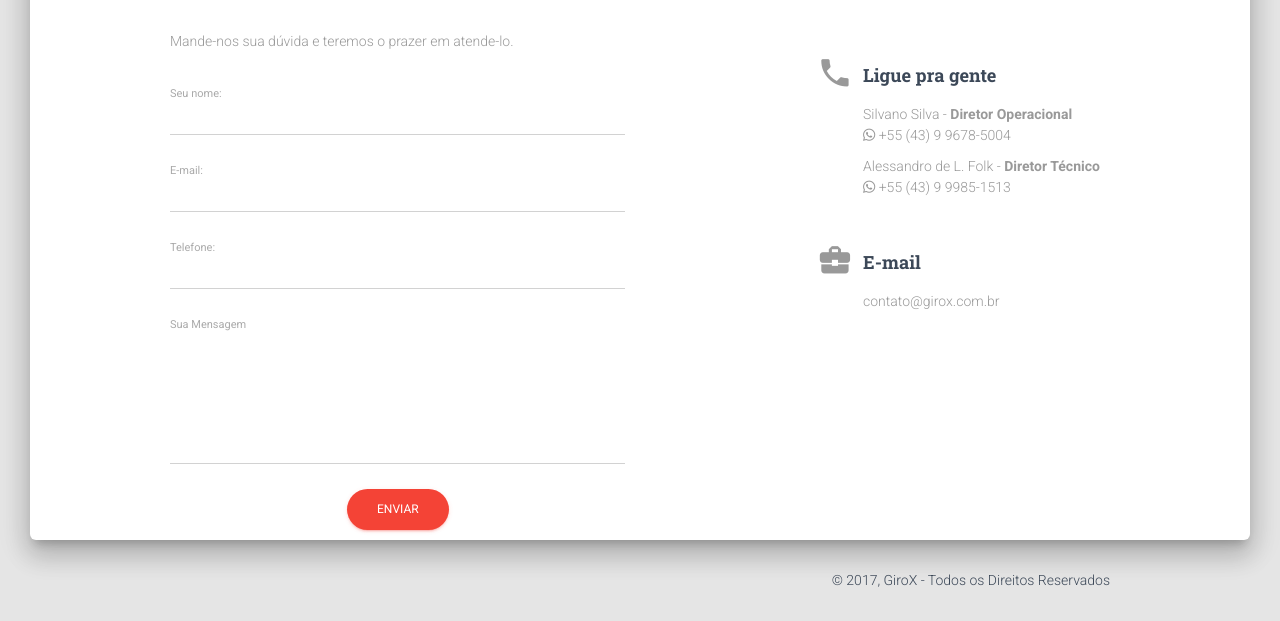
After one commit to sandrofolk/girox, a Django app: page /contato in a window 1280 px wide. The commit adds this page. Shown: the part 454-1075 px from the top of the page. Run offline with Django 3.2, Linux system fonts and the light colour scheme; parts of the project's set-up code (start-up, migrations or seed data) failed here and were passed over; some libraries are stand-ins or nearby versions.

Commit message:
page contact

```diff
--- a/girox/frontend/templates/frontend/base.html
+++ b/girox/frontend/templates/frontend/base.html
@@ -78,6 +78,11 @@
                         Eventos
                     </a>
                 </li>
+                <!-- <li>
+                    <a href="{% url 'contact' %}">
+                        Contato
+                    </a>
+                </li> -->
                 <li>
 					<a rel="tooltip" title="Curta-nos no Facebook" data-placement="bottom"
                        href="https://www.facebook.com/giroxesportes" target="_blank"
@@ -86,10 +91,24 @@
 					</a>
 				</li>
                 <li>
+					<a rel="tooltip" title="Siga-nos no Instagram" data-placement="bottom"
+                       href="https://www.instagram.com/giroxesportes/" target="_blank"
+                       class="btn btn-white btn-simple btn-just-icon">
+						<i class="fa fa-instagram"></i>
+					</a>
+				</li>
+                <li>
 					<a rel="tooltip" title="Siga-nos no Twitter" data-placement="bottom"
                        href="https://twitter.com/giroxesportes" target="_blank"
                        class="btn btn-white btn-simple btn-just-icon">
 						<i class="fa fa-twitter-square"></i>
+					</a>
+				</li>
+                <li>
+					<a rel="tooltip" title="Inscreva-se no Canal" data-placement="bottom"
+                       href="https://www.youtube.com/channel/UCV0ZsfSfjMREI7n4qT2oitQ" target="_blank"
+                       class="btn btn-white btn-simple btn-just-icon">
+						<i class="fa fa-youtube-square"></i>
 					</a>
 				</li>
 	    	</ul>
--- /dev/null
+++ b/girox/frontend/templates/frontend/contact.html
@@ -0,0 +1,61 @@
+{% extends "frontend/base.html" %}
+
+{% block content %}
+    <h2 class="title">Envie-nos uma mensagem</h2>
+    <div class="row">
+        <div class="col-md-6">
+            <p class="description">Mande-nos sua dúvida e teremos o prazer em atende-lo.<br><br>
+            </p>
+            <form role="form" id="contact-form" method="post">
+                <div class="form-group label-floating">
+                    <label class="control-label">Seu nome:</label>
+                    <input type="text" name="name" class="form-control">
+                </div>
+                <div class="form-group label-floating">
+                    <label class="control-label">E-mail:</label>
+                    <input type="email" name="email" class="form-control"/>
+                </div>
+                <div class="form-group label-floating">
+                    <label class="control-label">Telefone:</label>
+                    <input type="text" name="phone" class="form-control"/>
+                </div>
+                <div class="form-group label-floating">
+                    <label class="control-label">Sua Mensagem</label>
+                    <textarea name="message" class="form-control" id="message" rows="6"></textarea>
+                </div>
+                <div class="submit text-center">
+                    <input type="button" class="btn btn-danger btn-raised btn-round" value="Enviar" />
+                </div>
+            </form>
+        </div>
+        <div class="col-md-4 col-md-offset-2">
+            <div class="info info-horizontal">
+                <div class="icon">
+                    <i class="material-icons">phone</i>
+                </div>
+                <div class="description">
+                    <h4 class="info-title">Ligue pra gente</h4>
+                    <p>
+                        Silvano Silva - <strong>Diretor Operacional</strong><br>
+                        <i class="fa fa-whatsapp"></i> +55 (43) 9 9678-5004
+                    </p>
+                    <p>
+                        Alessandro de L. Folk - <strong>Diretor Técnico</strong><br>
+                        <i class="fa fa-whatsapp"></i> +55 (43) 9 9985-1513
+                    </p>
+                </div>
+            </div>
+            <div class="info info-horizontal">
+                <div class="icon">
+                    <i class="material-icons">business_center</i>
+                </div>
+                <div class="description">
+                    <h4 class="info-title">E-mail</h4>
+                    <p>
+                        <a class="text-gray" href="mailto:contato@girox.com.br">contato@girox.com.br</a>
+                    </p>
+                </div>
+            </div>
+        </div>
+   </div>
+{% endblock content %}
--- a/girox/urls.py
+++ b/girox/urls.py
@@ -21,7 +21,7 @@ from django.contrib import admin
 from django.conf.urls.static import static
 # from django.views.generic.base import RedirectView
 # from girox.frontend.views import home
-from girox.frontend.views import HomePageView, coming_soon
+from girox.frontend.views import HomePageView, contact
 
 
 urlpatterns = i18n_patterns(
@@ -32,6 +32,7 @@ urlpatterns = i18n_patterns(
     # url(r'^$', coming_soon, name='coming_soon'),
     url(r'^$', HomePageView.as_view(), name='home'),
     url(r'^eventos/', include('girox.event.urls', namespace='events')),
+    url(r'^contato', contact, name='contact'),
 
     url(r'^i18n/', include('django.conf.urls.i18n')),
     prefix_default_language=False
```
Also changed, not shown: girox/frontend/tests.py (+14 -1 lines), girox/frontend/views.py (+7 -7 lines).
